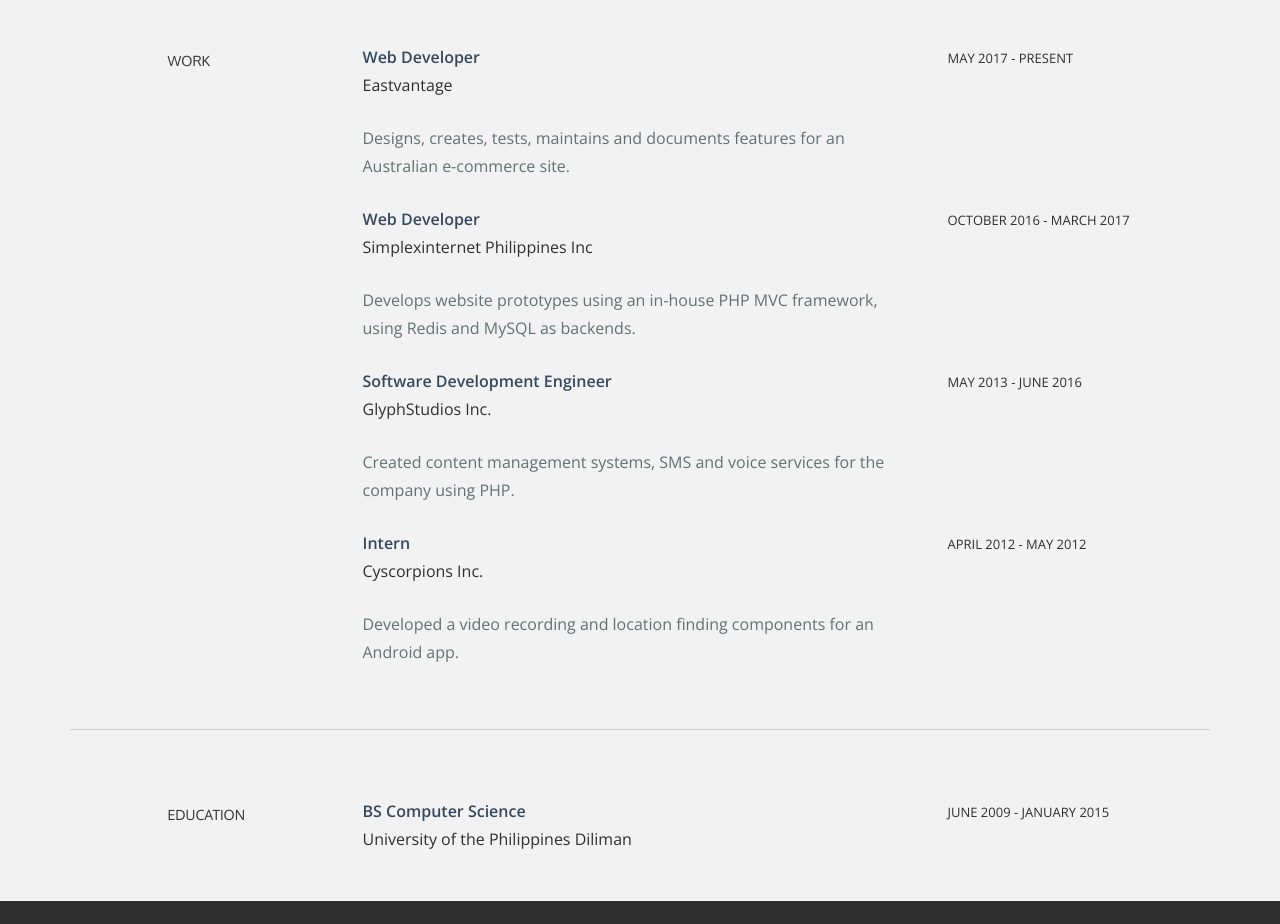
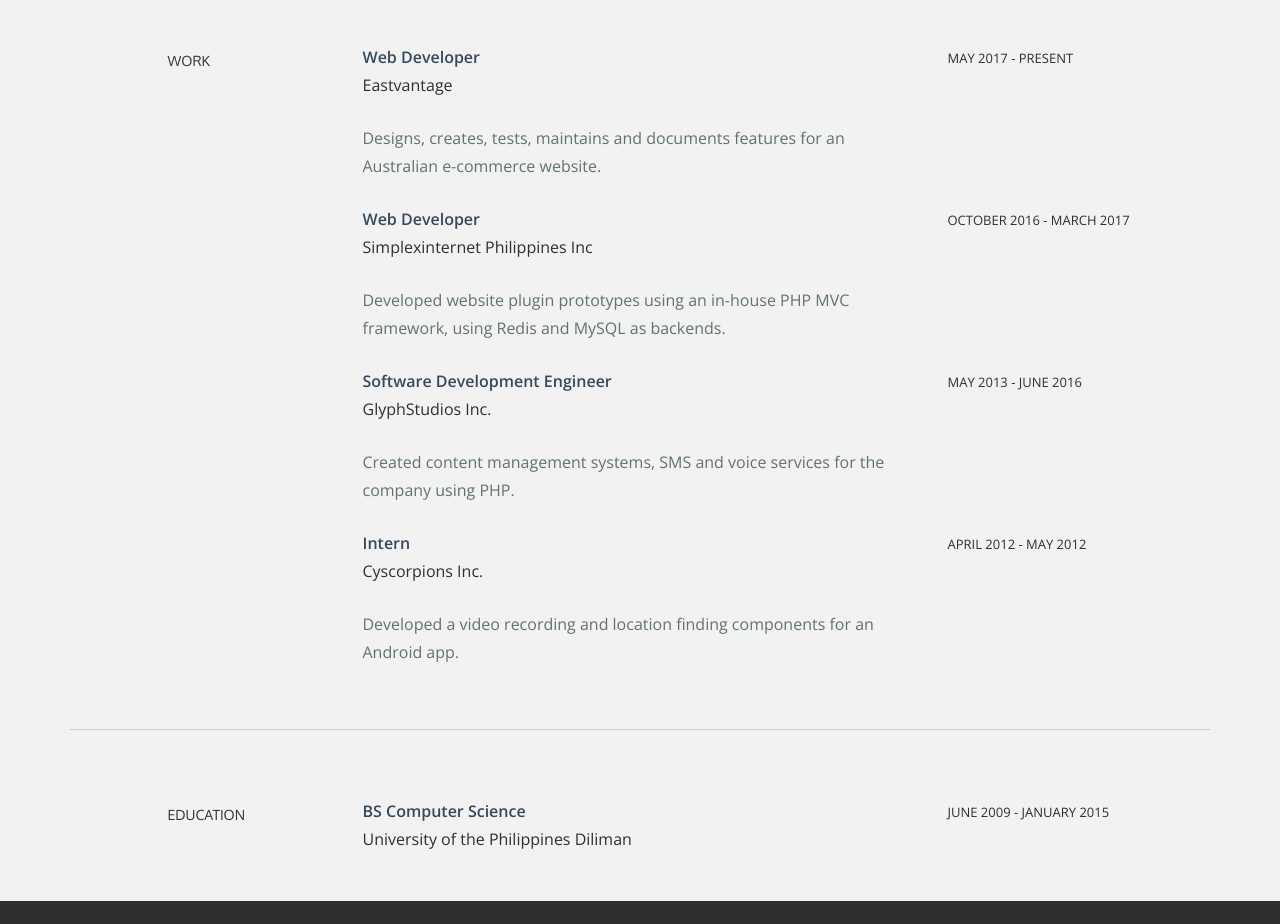
Before and after one commit to norvinyecla/norvinyecla.github.io, a plain HTML site: page index.html in a window 1280 px wide. Shown: the part 1380-2304 px from the top of the page. Drawn offline with nearby package versions, Linux system fonts and the light colour scheme.

Commit message:
Fix tense

```diff
--- a/index.html
+++ b/index.html
@@ -156,7 +156,7 @@
 					<p><t>Web Developer</t><br/>
 						Eastvantage<br/>
 					</p>
-					<p><more>Designs, creates, tests, maintains and documents features for an Australian e-commerce site.</more></p>
+					<p><more>Designs, creates, tests, maintains and documents features for an Australian e-commerce website.</more></p>
 				</div>
 				<div class="col-lg-3">
 					<p><sm>MAY 2017 - PRESENT</sm></p>
@@ -165,7 +165,7 @@
 					<p><t>Web Developer</t><br/>
 						Simplexinternet Philippines Inc<br/>
 					</p>
-					<p><more>Develops website prototypes using an in-house PHP MVC framework, using Redis and MySQL as backends.</more></p>
+					<p><more>Developed website plugin prototypes using an in-house PHP MVC framework, using Redis and MySQL as backends.</more></p>
 				</div>
 				<div class="col-lg-3">
 					<p><sm>OCTOBER 2016 - MARCH 2017</sm></p>
```
